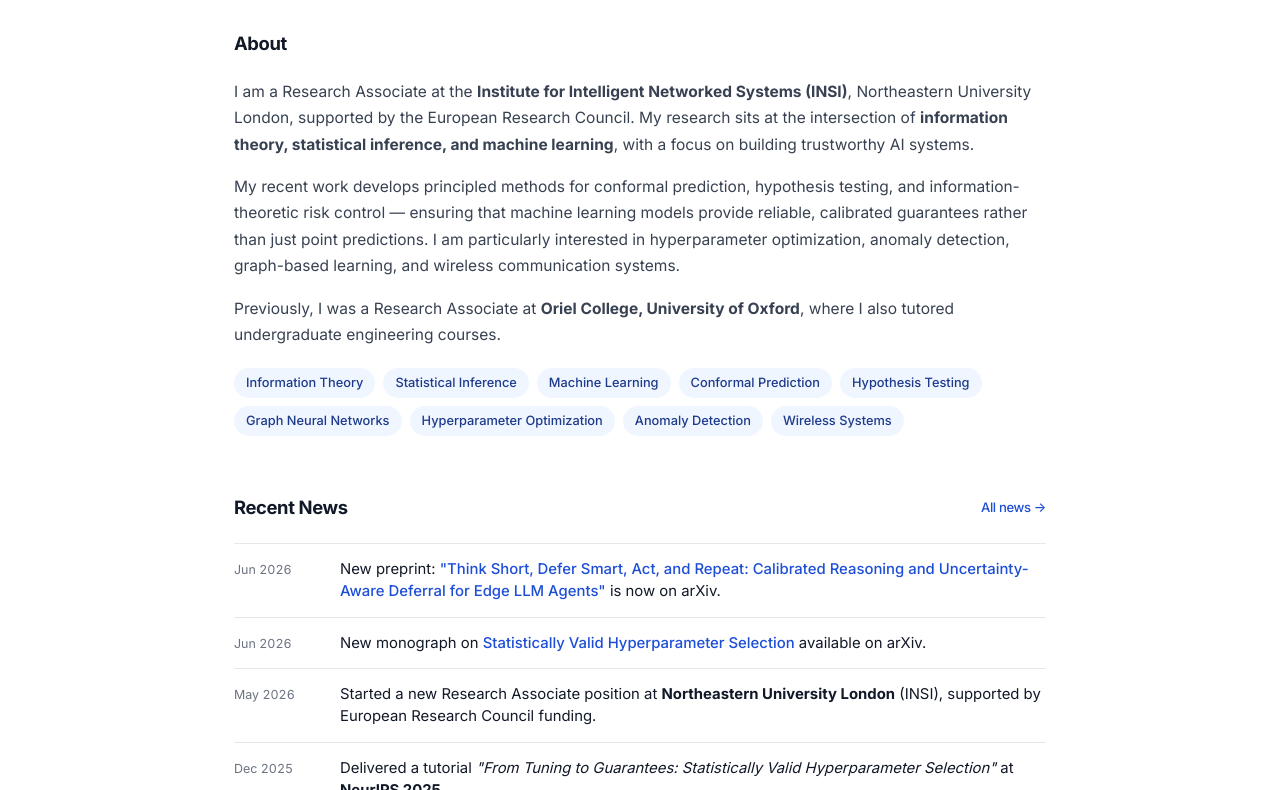
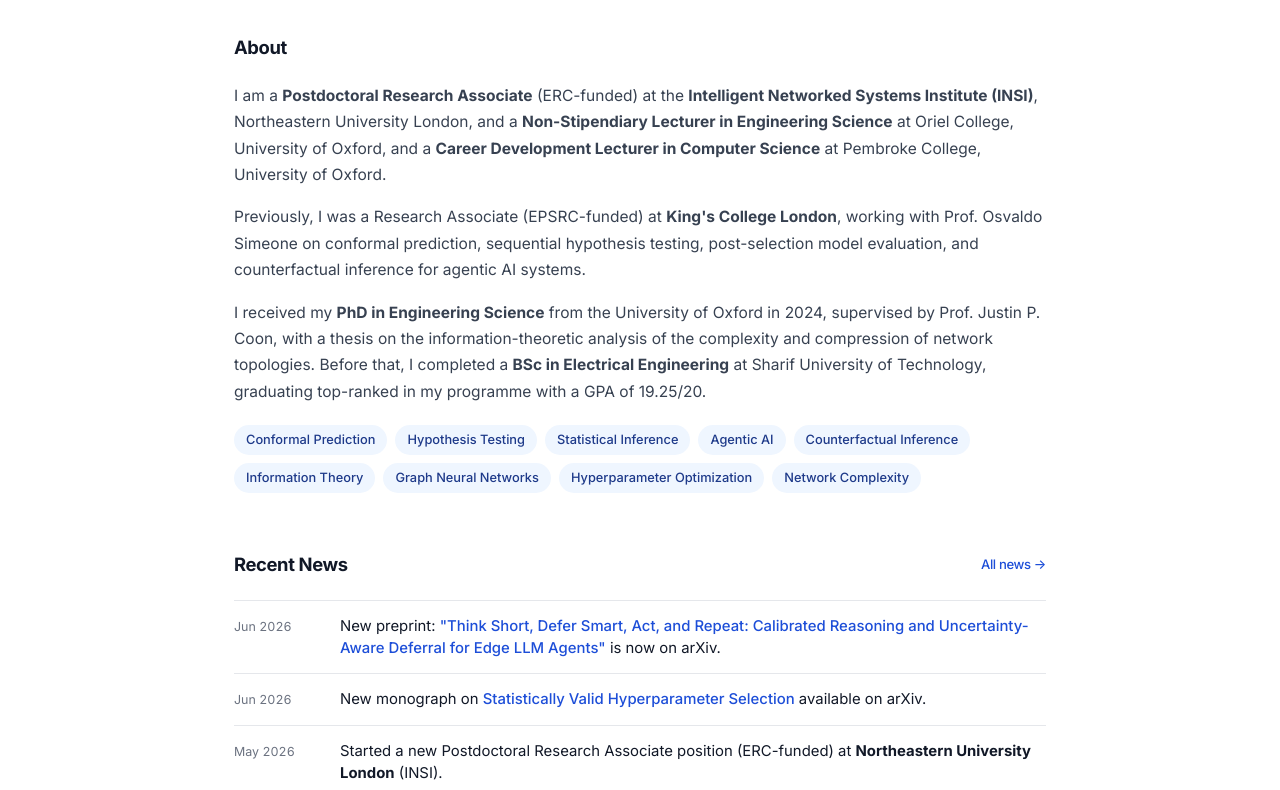
Before and after one commit to amirfar76/amirfar76.github.io, a plain HTML site: page index.html in a window 1280 px wide. Shown: the part 295-1085 px from the top of the page. Drawn offline with Linux system fonts and the light colour scheme.

Commit message:
Fix bio and titles to match CV accurately

```diff
--- a/index.html
+++ b/index.html
@@ -39,8 +39,9 @@
       </div>
       <div class="profile-info">
         <h1>Amirmohammad Farzaneh</h1>
-        <p class="profile-role">Research Associate</p>
-        <p class="profile-role">Institute for Intelligent Networked Systems (INSI)<br>Northeastern University London</p>
+        <p class="profile-role">Postdoctoral Research Associate · Northeastern University London (INSI)</p>
+        <p class="profile-role">Non-Stipendiary Lecturer · Oriel College, University of Oxford</p>
+        <p class="profile-role">Career Development Lecturer · Pembroke College, University of Oxford</p>
         <div class="profile-social">
           <!-- Google Scholar -->
           <a class="social-btn" href="https://scholar.google.com/citations?user=N6nCkHMAAAAJ&hl=en" target="_blank" rel="noopener">
@@ -71,33 +72,35 @@
       <h2 class="section-heading">About</h2>
       <div class="about-body">
         <p>
-          I am a Research Associate at the <strong>Institute for Intelligent Networked Systems (INSI)</strong>,
-          Northeastern University London, supported by the European Research Council.
-          My research sits at the intersection of <strong>information theory, statistical inference,
-          and machine learning</strong>, with a focus on building trustworthy AI systems.
+          I am a <strong>Postdoctoral Research Associate</strong> (ERC-funded) at the
+          <strong>Intelligent Networked Systems Institute (INSI)</strong>, Northeastern University London,
+          and a <strong>Non-Stipendiary Lecturer in Engineering Science</strong> at Oriel College,
+          University of Oxford, and a <strong>Career Development Lecturer in Computer Science</strong>
+          at Pembroke College, University of Oxford.
         </p>
         <p>
-          My recent work develops principled methods for conformal prediction, hypothesis testing,
-          and information-theoretic risk control — ensuring that machine learning models provide
-          reliable, calibrated guarantees rather than just point predictions. I am particularly
-          interested in hyperparameter optimization, anomaly detection, graph-based learning,
-          and wireless communication systems.
+          Previously, I was a Research Associate (EPSRC-funded) at <strong>King's College London</strong>,
+          working with Prof. Osvaldo Simeone on conformal prediction, sequential hypothesis testing,
+          post-selection model evaluation, and counterfactual inference for agentic AI systems.
         </p>
         <p>
-          Previously, I was a Research Associate at <strong>Oriel College, University of Oxford</strong>,
-          where I also tutored undergraduate engineering courses.
+          I received my <strong>PhD in Engineering Science</strong> from the University of Oxford in 2024,
+          supervised by Prof. Justin P. Coon, with a thesis on the information-theoretic analysis of the
+          complexity and compression of network topologies. Before that, I completed a
+          <strong>BSc in Electrical Engineering</strong> at Sharif University of Technology, graduating
+          top-ranked in my programme with a GPA of 19.25/20.
         </p>
 
         <div class="research-tags">
-          <span class="tag">Information Theory</span>
-          <span class="tag">Statistical Inference</span>
-          <span class="tag">Machine Learning</span>
           <span class="tag">Conformal Prediction</span>
           <span class="tag">Hypothesis Testing</span>
+          <span class="tag">Statistical Inference</span>
+          <span class="tag">Agentic AI</span>
+          <span class="tag">Counterfactual Inference</span>
+          <span class="tag">Information Theory</span>
           <span class="tag">Graph Neural Networks</span>
           <span class="tag">Hyperparameter Optimization</span>
-          <span class="tag">Anomaly Detection</span>
-          <span class="tag">Wireless Systems</span>
+          <span class="tag">Network Complexity</span>
         </div>
       </div>
     </section>
@@ -119,7 +122,7 @@
         </li>
         <li class="news-preview-item">
           <span class="news-date-badge">May 2026</span>
-          <p>Started a new Research Associate position at <strong>Northeastern University London</strong> (INSI), supported by European Research Council funding.</p>
+          <p>Started a new Postdoctoral Research Associate position (ERC-funded) at <strong>Northeastern University London</strong> (INSI).</p>
         </li>
         <li class="news-preview-item">
           <span class="news-date-badge">Dec 2025</span>
```
